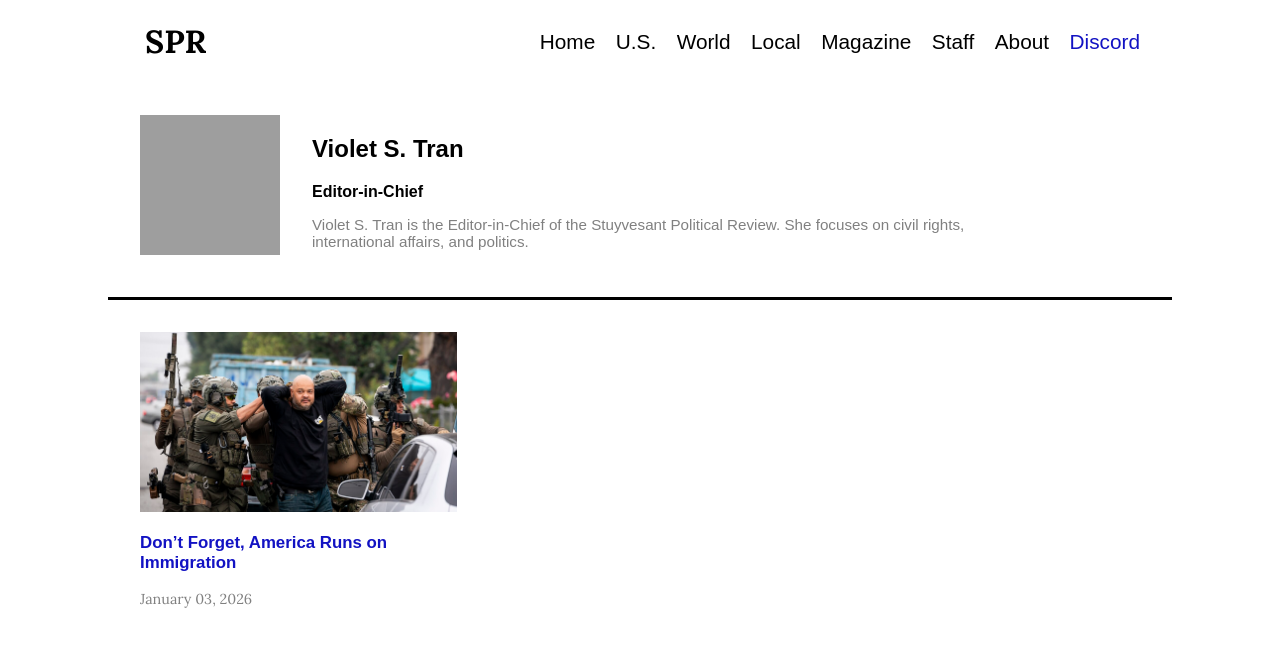
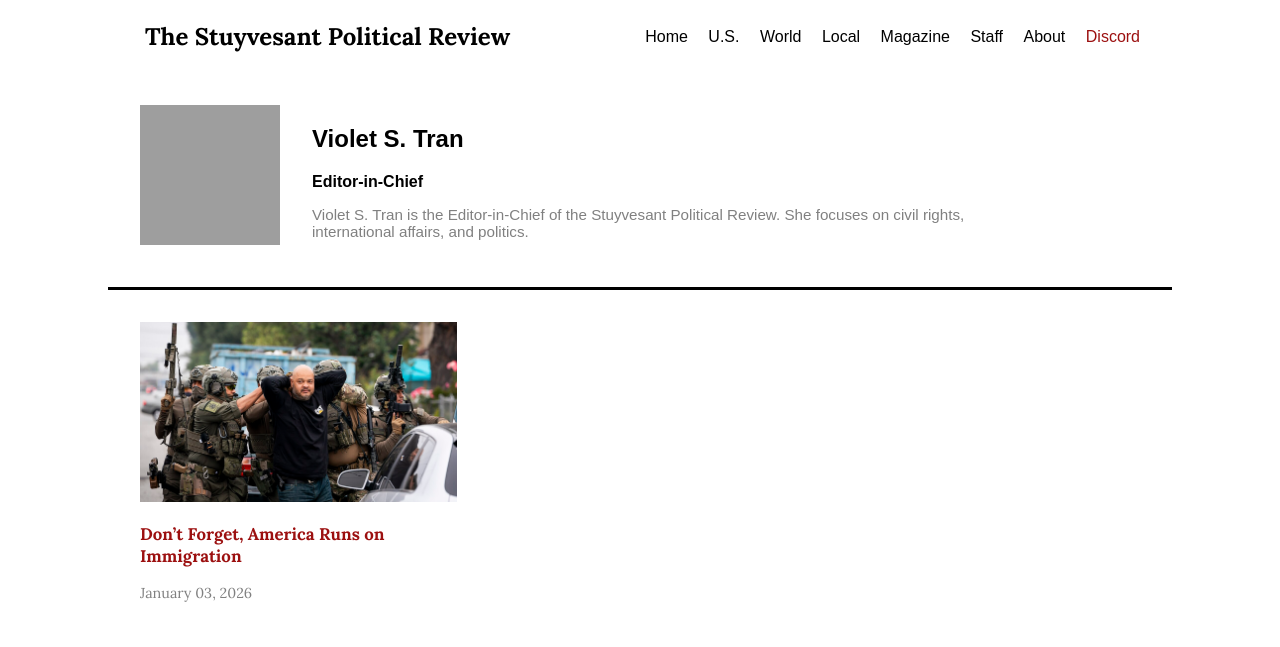
Before and after one commit to stuypoliticalreview/stuypoliticalreview.github.io, a Jekyll site: the page built from authors/violet-s-tran.md, in a window 1280 px wide. Shown: the top 647 px of the page. Built offline with Jekyll 4.4.1, drawn with Linux system fonts in a browser that asks for light colours; grey boxes are pictures that could not be loaded.

Commit message:
CSS changes

```diff
--- a/_includes/header.html
+++ b/_includes/header.html
@@ -1,6 +1,6 @@
 <header class="site-header">
     <div class="nav-container">
-      <div class="logo">SPR</div>
+      <div class="logo">The Stuyvesant Political Review</div>
       <nav>
         <a href="/">Home</a>
         <a href="/sections/us.html">U.S.</a>
--- a/assets/css/style.css
+++ b/assets/css/style.css
@@ -1,5 +1,5 @@
 :root {
-  --accent-color: #1212C3;
+  --accent-color: #9c1010;
   --background-color: white;
   --text-color: black;
   --gray-color: gray;
@@ -16,10 +16,6 @@ body {
 a {
   color: var(--accent-color);
   text-decoration: none;
-}
-
-h3 {
-  font-family: Arial, sans-serif;
 }
 
 .site-header {
@@ -42,17 +38,17 @@ h3 {
 .logo {
   font-family: 'Lora', serif;
   font-weight: bold;
-  font-size: 2rem;
+  font-size: 1.5rem;
   color: var(--text-color);
   padding: 5px;
 }
 
 nav a {
-  font-size: 1.3rem;
+  font-size: 1rem;
   margin-left: 1rem;
   text-decoration: none;
   color: var(--text-color);
-  font-weight: 300;
+  font-weight: 500;
 }
 
 nav a.submit-link {
```
